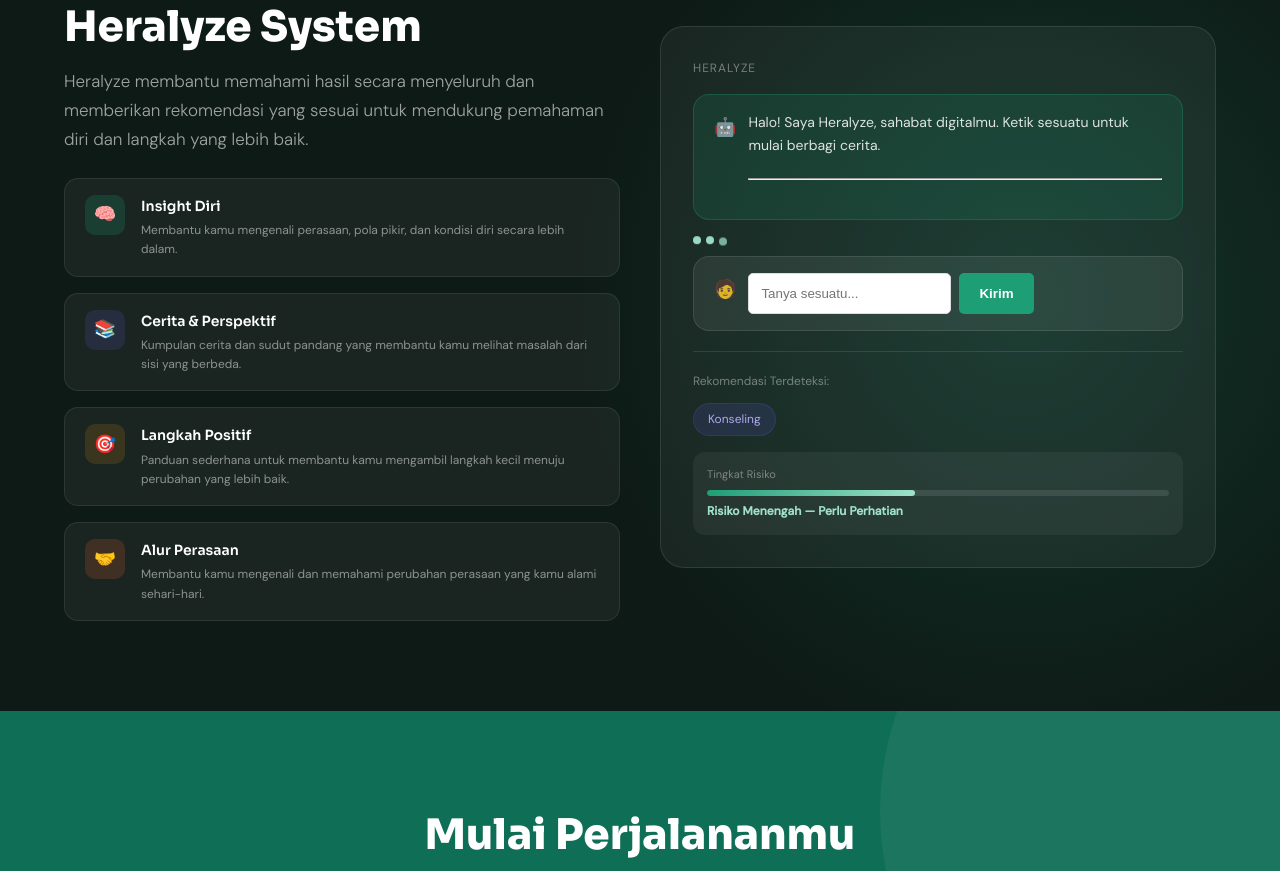
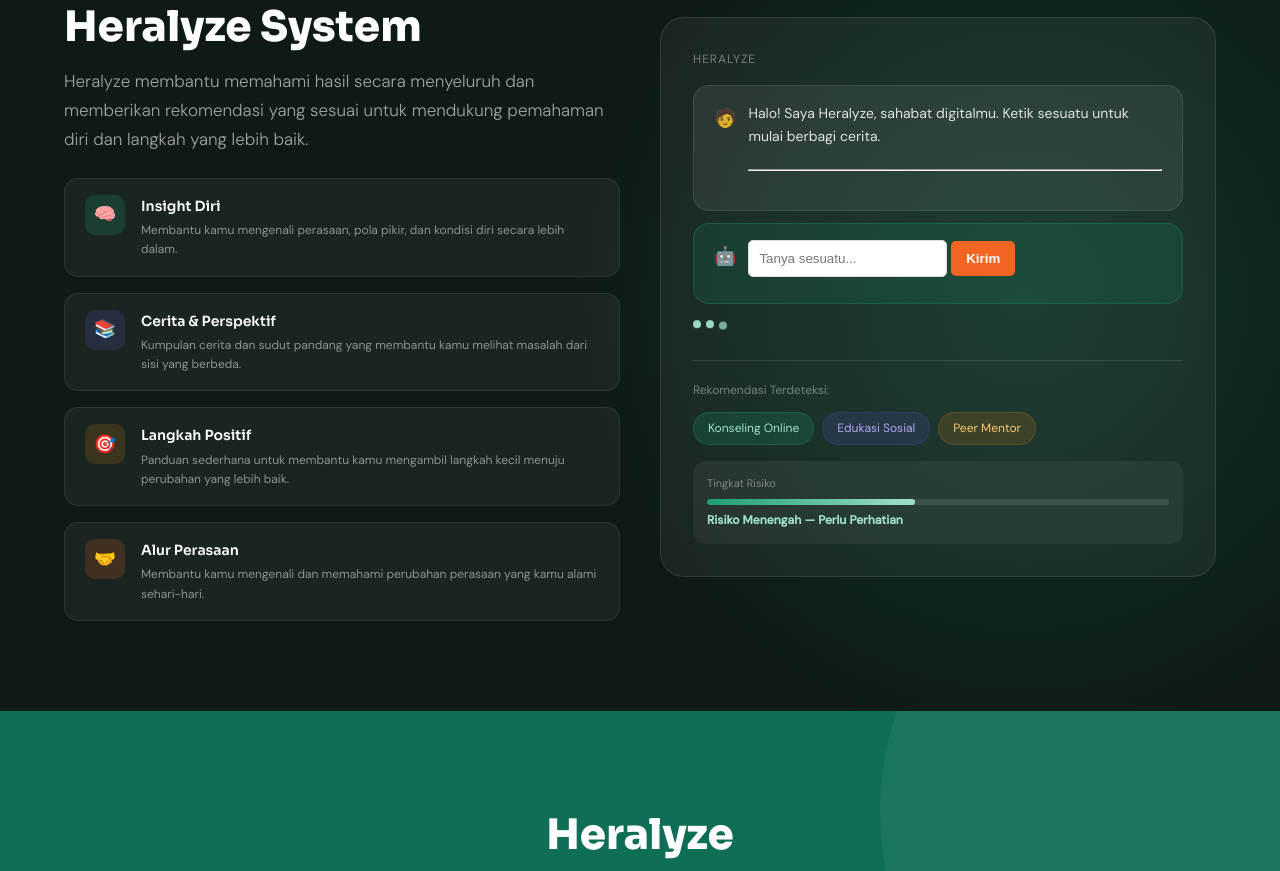
Before and after one commit to heralyze/heralyze.github.io, a plain HTML site: page index.html in a window 1280 px wide. Shown: the part 2507-3378 px from the top of the page. Drawn offline with Linux system fonts and the light colour scheme.

Commit message:
Add files via upload

```diff
--- a/index.html
+++ b/index.html
@@ -89,6 +89,28 @@
             background: #ccc;
         }
 
+        .ai-bubble input {
+            flex: 1;
+            /* input melebar isi ruang */
+            min-width: 150px;
+            /* batas minimum biar tidak terlalu kecil */
+            padding: 10px;
+            border: 1px solid #ddd;
+            border-radius: 5px;
+            margin-bottom: 10px;
+        }
+
+        .ai-bubble button {
+            flex: 0 0 auto;
+            /* tombol ukurannya tetap */
+            padding: 10px 15px;
+            border: none;
+            border-radius: 5px;
+            background: #f26522;
+            color: white;
+            cursor: pointer;
+        }
+
         /* NAV */
         nav {
             position: fixed;
@@ -1708,7 +1730,6 @@
         </div>
     </section>
 
-    <!-- AI ANALISIS -->
     <section class="ai-section" id="ai">
         <div class="ai-grid">
             <div class="fade-up">
@@ -1753,32 +1774,41 @@
                 <div
                     style="font-size:12px;color:rgba(255,255,255,0.4);margin-bottom:16px;letter-spacing:0.08em;text-transform:uppercase">
                     Heralyze</div>
+                <div class="ai-bubble user">
+                    <div class="ai-icon">🧑</div>
+                    <div>
+                        <div id="chat-box">
+                            <div class="msg ai">Halo! Saya Heralyze, sahabat digitalmu. Ketik sesuatu untuk mulai
+                                berbagi
+                                cerita.</div>
+                            <br>
+                            <hr>
+                            <br>
+                        </div>
+                    </div>
+                </div>
                 <div class="ai-bubble">
                     <div class="ai-icon">🤖</div>
-                    <div id="chat-box">
-                        <div class="msg ai">Halo! Saya Heralyze, sahabat digitalmu. Ketik sesuatu untuk mulai berbagi
-                            cerita.</div>
-                        <br>
-                        <hr>
-                        <br>
+                    <div> <input type="text" id="userInput" placeholder="Tanya sesuatu..." autocomplete="off">
+                        <button id="sendBtn">Kirim</button>
                     </div>
                 </div>
                 <div class="ai-typing">
                     <span></span><span></span><span></span>
                 </div>
-                <div class="ai-bubble user">
-                    <div class="ai-icon">🧑</div>
-                    <div class="input-area">
-                        <input type="text" id="userInput" placeholder="Tanya sesuatu..." autocomplete="off">
-                        <button id="sendBtn">Kirim</button>
-                    </div>
-                </div>
                 <div style="margin-top:20px;padding-top:20px;border-top:1px solid rgba(255,255,255,0.1)">
                     <div style="font-size:12px;color:rgba(255,255,255,0.4);margin-bottom:12px">Rekomendasi Terdeteksi:
                     </div>
                     <div style="display:flex;flex-wrap:wrap;gap:8px">
                         <span
-                            style="background:rgba(83,74,183,0.2);border:1px solid rgba(83,74,183,0.3);padding:6px 14px;border-radius:50px;font-size:12px;color:#AFA9EC">Konseling</span>
+                            style="background:rgba(29,158,117,0.2);border:1px solid rgba(29,158,117,0.3);padding:6px 14px;border-radius:50px;font-size:12px;color:#9FE1CB">Konseling
+                            Online</span>
+                        <span
+                            style="background:rgba(83,74,183,0.2);border:1px solid rgba(83,74,183,0.3);padding:6px 14px;border-radius:50px;font-size:12px;color:#AFA9EC">Edukasi
+                            Sosial</span>
+                        <span
+                            style="background:rgba(186,117,23,0.2);border:1px solid rgba(186,117,23,0.3);padding:6px 14px;border-radius:50px;font-size:12px;color:#FAC775">Peer
+                            Mentor</span>
                     </div>
                 </div>
                 <div style="margin-top:16px;padding:14px;background:rgba(255,255,255,0.05);border-radius:12px">
@@ -1798,7 +1828,7 @@
     <!-- REGISTER FORM -->
     <section class="register-section" id="daftar">
         <div class="register-content">
-            <h2 class="fade-up">Mulai Perjalananmu</h2>
+            <h2 class="fade-up">Heralyze</h2>
             <p class="fade-up">Berbagi cerita lebih dalam bersama pendamping profesional.</p>
             <div class="register-form fade-up">
                 <div class="form-row">
@@ -1882,7 +1912,6 @@
 
         const API_KEY = "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";
 
-        // Proxy untuk menghindari CORS error di browser
         const PROXY = "https://cors-anywhere.herokuapp.com/";
         const API_URL = "https://api.groq.com/openai/v1/chat/completions";
 
```
